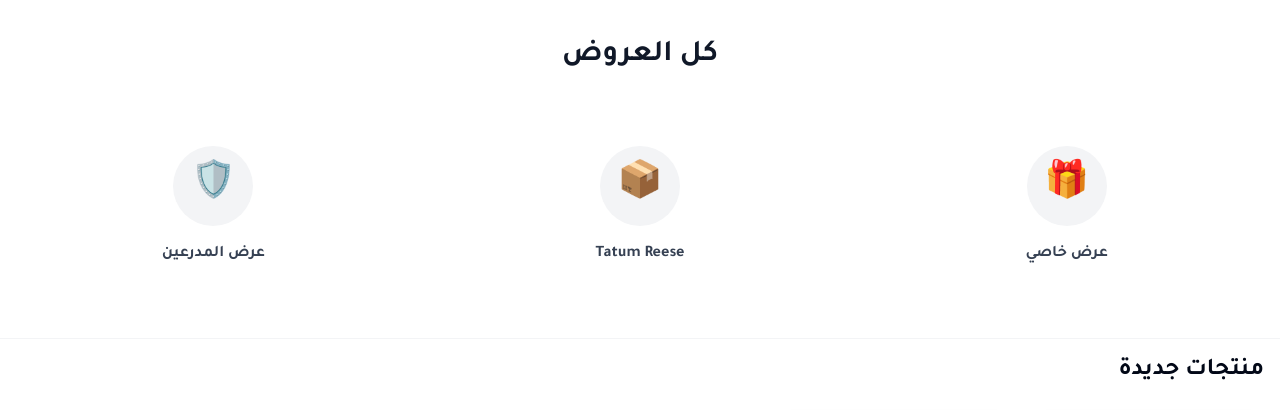
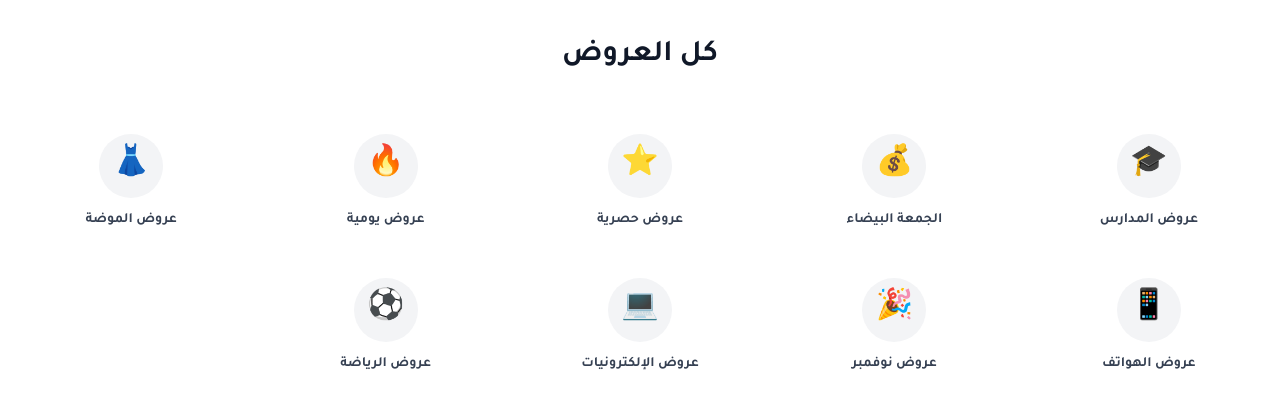
Before and after one commit to tix-eg-project/tix_design-, a Next.js app: page / in a window 1280 px wide. Shown: the part 1100-1510 px from the top of the page. Built offline with nearby package versions, Linux system fonts and the light colour scheme.

Commit message:
feat: update "All Offers" section with real deals
Add real-life offers: schools, Black Friday, exclusive, daily, fashion, tech, sports.

```diff
--- a/components/all-offers.tsx
+++ b/components/all-offers.tsx
@@ -6,18 +6,48 @@ export default function AllOffers() {
   const offers = [
     {
       id: 1,
-      name: 'عرض خاصي',
-      icon: '🎁'
+      name: 'عروض المدارس',
+      icon: '🎓'
     },
     {
       id: 2,
-      name: 'Tatum Reese',
-      icon: '📦'
+      name: 'الجمعة البيضاء',
+      icon: '💰'
     },
     {
       id: 3,
-      name: 'عرض المدرعين',
-      icon: '🛡️'
+      name: 'عروض حصرية',
+      icon: '⭐'
+    },
+    {
+      id: 4,
+      name: 'عروض يومية',
+      icon: '🔥'
+    },
+    {
+      id: 5,
+      name: 'عروض الموضة',
+      icon: '👗'
+    },
+    {
+      id: 6,
+      name: 'عروض الهواتف',
+      icon: '📱'
+    },
+    {
+      id: 7,
+      name: 'عروض نوفمبر',
+      icon: '🎉'
+    },
+    {
+      id: 8,
+      name: 'عروض الإلكترونيات',
+      icon: '💻'
+    },
+    {
+      id: 9,
+      name: 'عروض الرياضة',
+      icon: '⚽'
     }
   ]
 
@@ -28,19 +58,19 @@ export default function AllOffers() {
         <h2 className="text-3xl font-bold text-center text-gray-900 mb-12">كل العروض</h2>
 
         {/* Offers Grid */}
-        <div className="grid grid-cols-1 md:grid-cols-3 gap-6 lg:gap-8">
+        <div className="grid grid-cols-2 md:grid-cols-4 lg:grid-cols-5 gap-4 lg:gap-6">
           {offers.map((offer) => (
             <div
               key={offer.id}
-              className="flex flex-col items-center text-center p-6 rounded-lg hover:shadow-lg transition-shadow duration-300 cursor-pointer"
+              className="flex flex-col items-center text-center p-3 rounded-lg hover:shadow-md transition-shadow duration-300 cursor-pointer"
             >
               {/* Icon Circle */}
-              <div className="w-20 h-20 rounded-full bg-gray-100 flex items-center justify-center mb-4 hover:bg-gray-200 transition-colors">
-                <div className="text-4xl">{offer.icon}</div>
+              <div className="w-16 h-16 rounded-full bg-gray-100 flex items-center justify-center mb-3 hover:bg-gray-200 transition-colors">
+                <div className="text-3xl">{offer.icon}</div>
               </div>
 
               {/* Name */}
-              <h3 className="text-gray-700 font-semibold text-base">{offer.name}</h3>
+              <h3 className="text-gray-700 font-semibold text-sm">{offer.name}</h3>
             </div>
           ))}
         </div>
```
